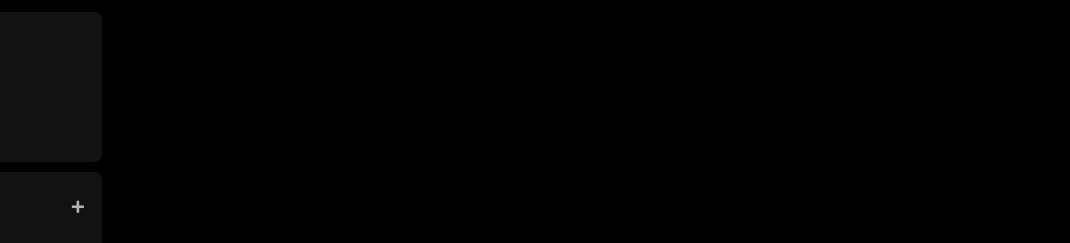
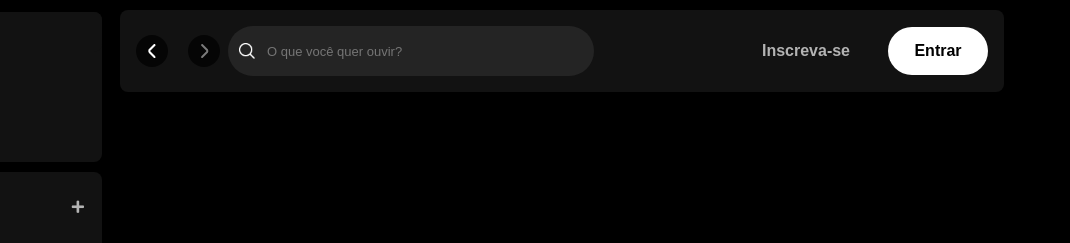
Before and after one commit to diogoberner/spotify-imersao, a plain HTML site: page index.html in a window 1280 px wide. Shown: the top 243 px of the page, 210-1280 px from the left. Drawn offline with Linux system fonts and the light colour scheme.

Commit message:
navigation html completed

```diff
--- a/index.html
+++ b/index.html
@@ -72,6 +72,26 @@
             </div>
         </div>
     </div>
+    <div class="main-container">
+        <nav class="header__navigation">
+            <div class="navigation">
+                <button class="arrow-left">
+                    <img src="./src/assets/icons/small-left.png" alt="">
+                </button>
+                <button class="arrow-right">
+                    <img src="./src/assets/icons/small-right.png" alt="">
+                </button>
+                <div class="header__search">
+                    <img src="./src/assets/icons/search.png" alt="">
+                    <input type="text" placeholder="O que você quer ouvir?">
+                </div>
+            </div>
+            <div class="header__login">
+                <button class="subscribe">Inscreva-se</button>
+                <button class="login">Entrar</button>
+            </div>
+        </nav>
+    </div>
     <footer class="disclaimer-premium">
         <div class="text">
             <p class="disclaimer-premium__title">Testar o Premium de graça</p>
--- a/src/styles/aside-footer.css
+++ b/src/styles/aside-footer.css
@@ -207,3 +207,100 @@ body {
     font-size: 16px;
     font-weight: bold;
 }
+
+
+.main-container {
+    max-width: 80vw;
+    height: 100vh;
+    margin-left: 320px;
+    margin-right: 56px;
+}
+
+.header__navigation {
+    display: flex;
+    justify-content: space-between;
+    align-items: center;
+    padding: 16px;
+    margin: 10px;
+    border-radius: 8px;
+    background-color: var(--light-black-bg);
+}
+
+.navigation {
+    display: flex;
+    justify-content: space-around;
+    align-items: center;
+}
+
+.header__navigation .arrow-left {
+    margin-right: 1.25rem;
+}
+
+.arrow-left,
+.arrow-right {
+    background: var(--black-bg);
+    background-color: rgba(0, 0, 0, 0.7);
+    display: flex;
+    justify-content: center;
+    align-items: center;
+    border: none;
+    border-radius: 50%;
+    height: 32px;
+    width: 32px;
+}
+
+.header__search {
+    display: flex;
+    align-items: center;
+    width: 364px;
+    height: 48px;
+    margin-left: 8px;
+    background-color: var(--dark-gray);
+    border-radius: 500px;
+    border: 1px solid transparent;
+}
+
+.header__search img {
+    height: 16px;
+    width: 16px;
+    margin-left: 10px;
+}
+
+.header__search input {
+    background-color: transparent;
+    padding: 0px 100px 0 12px;
+    border: none;
+    outline: none;
+    text-overflow: ellipsis;
+    overflow: hidden;
+    white-space: nowrap;
+    color: var(--white);
+}
+
+.header__search input::placeholder {
+    font-size: 13px;
+}
+
+.header__login {
+    display: flex;
+    align-items: center;
+}
+
+.header__navigation .subscribe {
+    color: var(--light-gray);
+    border: none;
+    background-color: transparent;
+    font-weight: 700;
+    font-size: 16px;
+    margin-right: 32px;
+}
+
+.header__navigation .login {
+    color: var(--black-bg);
+    background-color: var(--white);
+    width: 100px;
+    height: 48px;
+    border: none;
+    border-radius: 40px;
+    font-weight: 700;
+}
```
